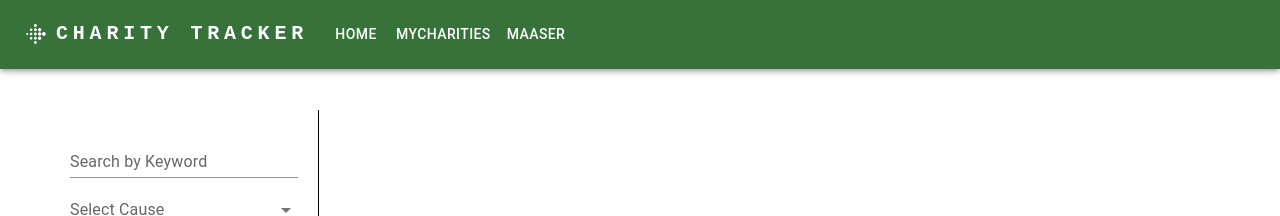
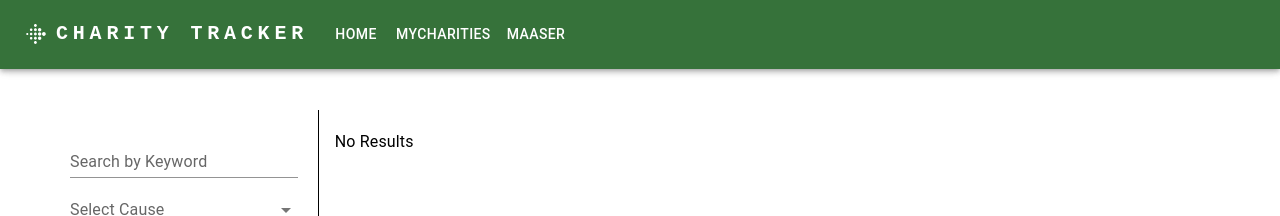
Before and after one commit to sbelsky01/Charity_Tracker_Website, a React (Create React App) app: page /#/ in a window 1280 px wide. Shown: the top 216 px of the page. Built offline with nearby package versions, Linux system fonts and the light colour scheme.

Commit message:
added message to display if there are no results

```diff
--- a/src/components/home/home.jsx
+++ b/src/components/home/home.jsx
@@ -21,7 +21,6 @@ import {
   DialogContent,
   DialogContentText,
   DialogActions,
-  InputAdornment,
 } from "@mui/material";
 import { CharitiesContext } from "../../state/charities/charities-context";
 import { DonationActions } from "../../state/charities/charities-reducer";
@@ -29,7 +28,6 @@ import { causes } from "./causes";
 import DefaultIcon from "../../images/default-charity-logo-transparent-edges.png";
 import VolunteerActivismIcon from "@mui/icons-material/VolunteerActivism";
 import AttachMoneyIcon from "@mui/icons-material/AttachMoney";
-import { AccountCircle } from "@mui/icons-material";
 
 const numResultsChoices = [10, 20, 30, 40, 50];
 export const searchTypes = {
@@ -221,6 +219,18 @@ export default function Home() {
             </DialogActions>
           </Dialog>
           <List>
+            <ListItem
+              sx={
+                results.length === 0
+                  ? { display: "relative" }
+                  : { display: "none" }
+              }
+            >
+              <ListItemText>No Results</ListItemText>
+            </ListItem>
+            {/* <ListItem>
+              <ListItemText>No Results</ListItemText>
+            </ListItem> */}
             {results.map((charity) => (
               <ListItem
                 className="profile"
@@ -264,17 +274,6 @@ export default function Home() {
                   >
                     Learn More about {charity.name}
                   </Link>
-                  {/* <VolunteerActivismIcon
-                      onClick={() => handleDonateSubmit(charity)}
-                    />
-                    <Button
-                      variant="contained"
-                      onClick={() => handleDonateSubmit(charity)}
-                      // sx={{ float: "right" }}
-                    >
-                      Donate
-                    </Button> */}
-                  {/* </div> */}
                 </Box>
               </ListItem>
             ))}
```
